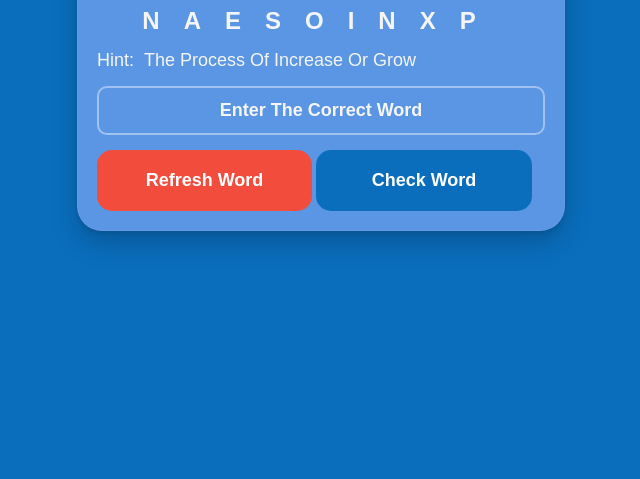
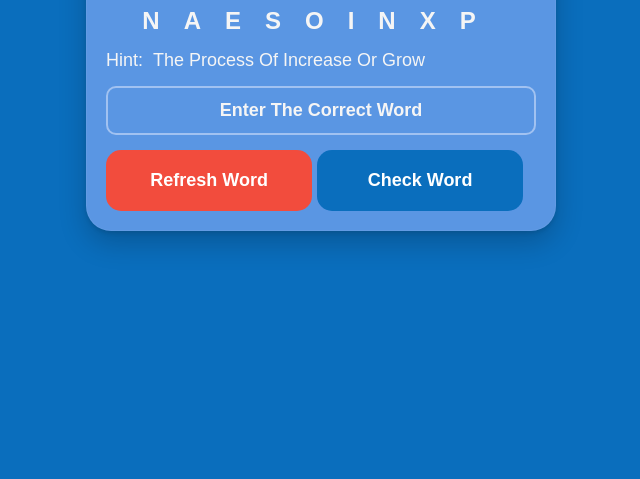
Before and after one commit to rayan2228/word-scramble, a plain HTML site: page index.html in a window 1280 px wide. Shown: the part 321-800 px from the top of the page, without its empty margins (319-959 px from the left). Drawn offline with Linux system fonts and the light colour scheme; a web font is replaced by a local one.

Commit message:
container width

```diff
--- a/css/style.css
+++ b/css/style.css
@@ -13,7 +13,7 @@ body {
 }
 
 .container {
-    width: 35vw;
+    width: 430px;
     background-color: #5A96E3;
     padding: 20px;
     border-radius: 25px;
```
